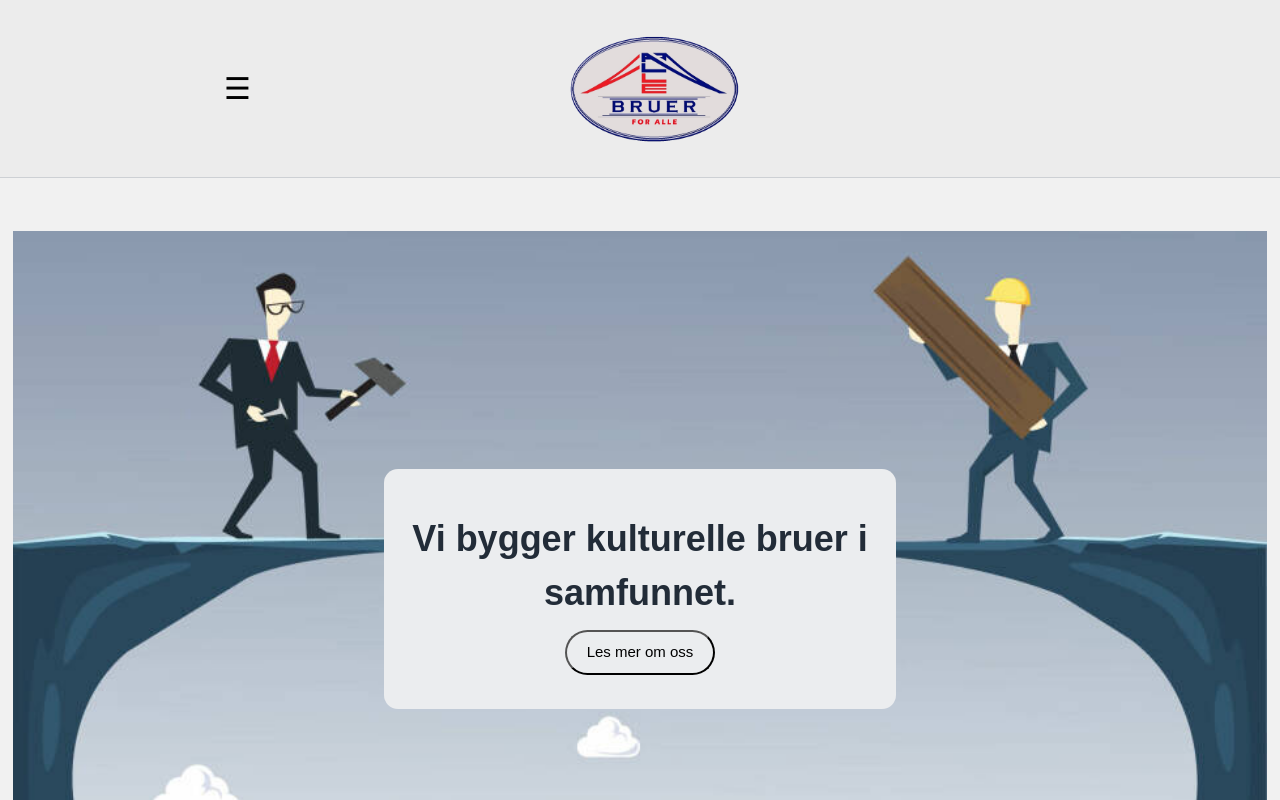
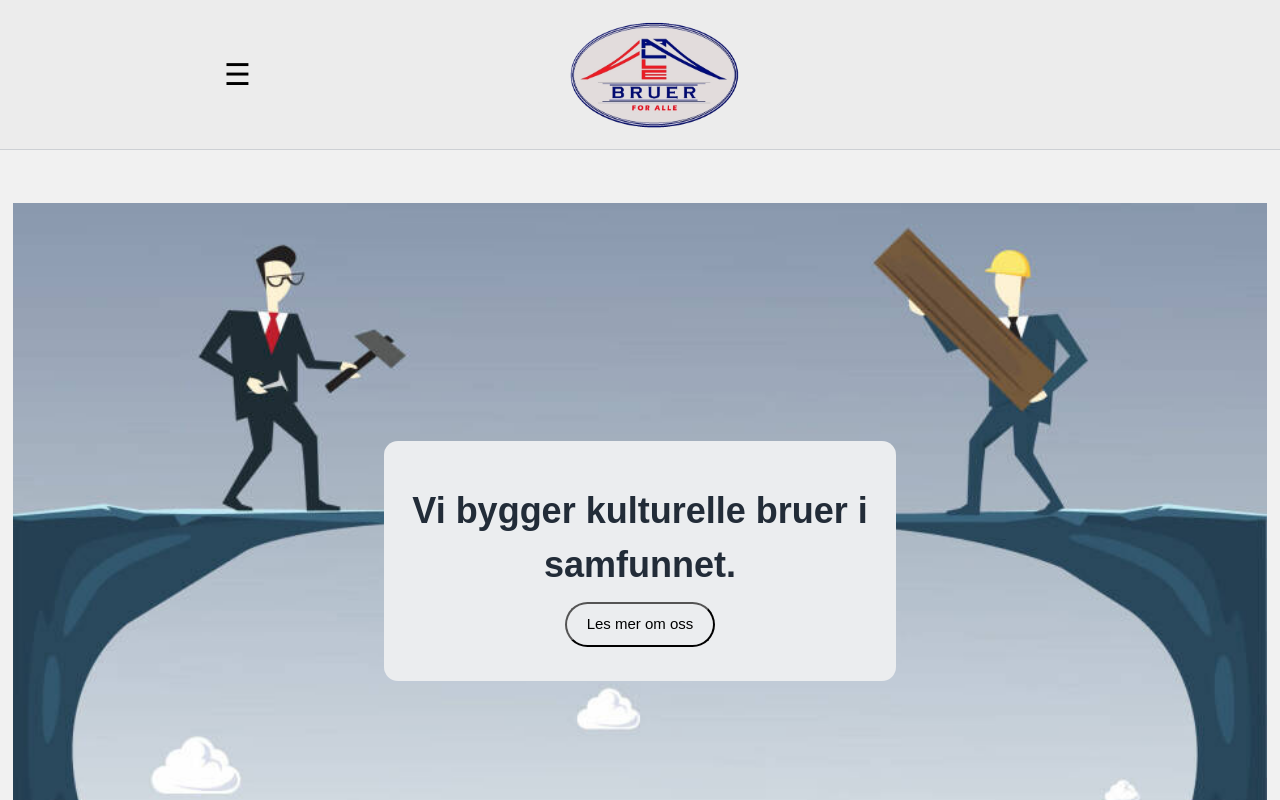
Before and after one commit to eyad207/bruer, a plain HTML site: page index.html in a window 1280 px wide. Shown: the top 800 px of the page. Drawn offline with nearby package versions, Linux system fonts and the light colour scheme.

Commit message:
headerheight

```diff
--- a/styles/style.css
+++ b/styles/style.css
@@ -44,7 +44,7 @@ body {
 header {
   display: flex;
   justify-content: center;
-  height: 178px;
+  height: 150px;
   flex: 1;
   position: sticky;
   z-index: 10;
```
